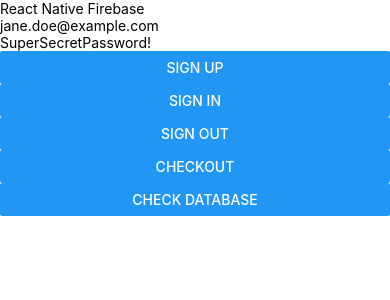
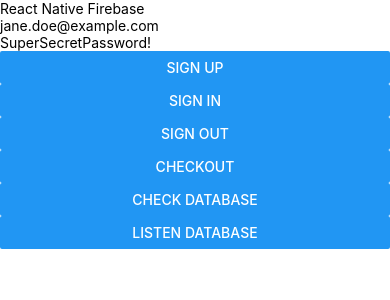
Before and after one commit to shd-mn/codetalks, a React Native app: screen / in a window 390 px wide. Shown: the top 300 px of the page. Built offline with nearby package versions, Linux system fonts and the light colour scheme.

Commit message:
feat: used live realtime firebase database

```diff
--- a/App.tsx
+++ b/App.tsx
@@ -66,6 +66,18 @@
     });
   };
 
+  const listenDB = () => {
+    const reference = firebase
+      .app()
+      .database(
+        'https://mobile-test-project-585df-default-rtdb.europe-west1.firebasedatabase.app/',
+      )
+      .ref('books');
+    reference.on('value', snapshot => {
+      console.log(snapshot.val());
+    });
+  };
+
   return (
     <SafeAreaView>
       <Text>React Native Firebase</Text>
@@ -86,6 +98,7 @@
       <Button title="checkOut" onPress={checkOut} />
 
       <Button title="check database" onPress={checkDB} />
+      <Button title="listen database" onPress={listenDB} />
 
       <Text>{result}</Text>
     </SafeAreaView>
```
